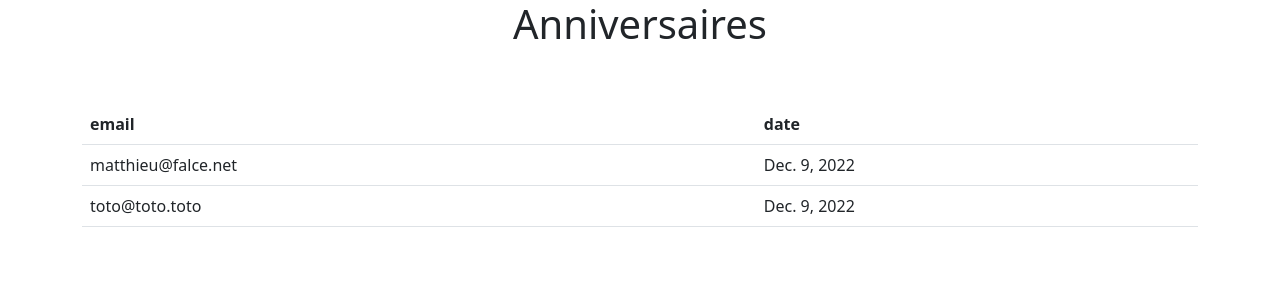
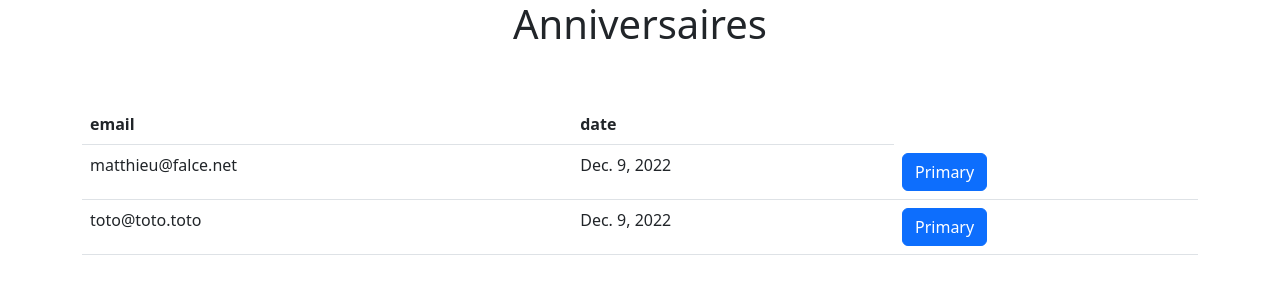
Before and after one commit to oh-ce-cours/djapa_6_decembre, a Django app: page / in a window 1280 px wide. Shown: the top 300 px of the page. Run offline with Django 3.2, Linux system fonts and the light colour scheme; data comes from the database, SQL or seed files in the repository.

Commit message:
gitautosync update 464

```diff
--- a/tape_en_cours/anniversaire/rappel_date/templates/rappel_date/parts/table_line.html
+++ b/tape_en_cours/anniversaire/rappel_date/templates/rappel_date/parts/table_line.html
@@ -1,4 +1,5 @@
 <tr>
     <td>{{anniversaire.email}}</td>
     <td>{{anniversaire.date}}</td>
+    <td><button type="button" class="btn btn-primary">Primary</button></td>
 </tr>
```
